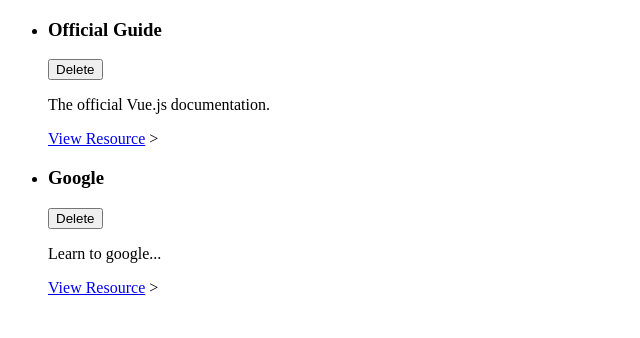
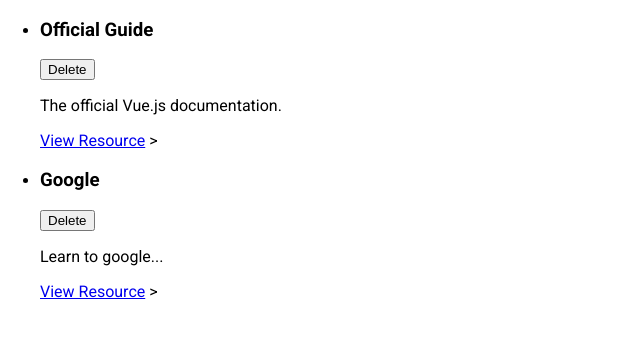
Before and after one commit to michael-kestler/learning-resources-app, a Vue app: page / in a window 1280 px wide. Shown: the top 338 px of the page, without its empty margins (0-640 px from the left). Built offline with nearby package versions, Linux system fonts and the light colour scheme.

Commit message:
added styling to app.vue

```diff
--- a/src/App.vue
+++ b/src/App.vue
@@ -35,5 +35,18 @@
 
 <style>
 
+@import url('https://fonts.googleapis.com/css2?family=Roboto:wght@400;700&display=swap');
+
+     *{
+  box-sizing: border-box;
+}
+
+html {
+  font-family: 'Roboto', sans-serif;
+}
+
+body {
+  margin: 0;
+}
 
 </style>
```
